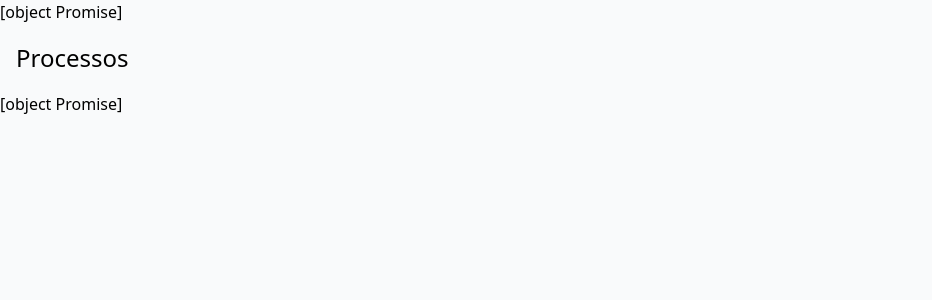
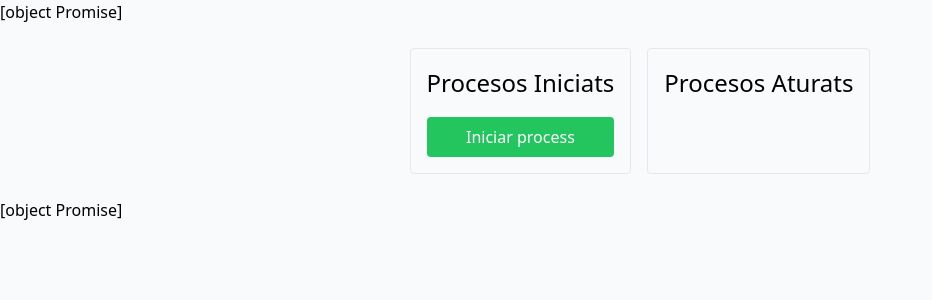
Before and after one commit to inspedralbes/Transversal_TR3_2023_2024_Front_Back-damtr3g3, a Nuxt app in the folder M07/: page /processos in a window 1280 px wide. Shown: the top 300 px of the page, without its empty margins (0-932 px from the left). Built offline with nearby package versions, Linux system fonts and the light colour scheme.

Commit message:
Footer i buttons

```diff
--- a/M07/components/Footer.vue
+++ b/M07/components/Footer.vue
@@ -1,5 +1,8 @@
 <template>
-    <footer class="bg-white text-black text-center p-4">
+    <div>
+      <!-- Tu contenido principal aquí -->
+      <footer class="bg-white text-black text-center p-4 fixed bottom-0 left-0 w-full">
         <p>&copy; 2024 - Nuxt</p>
-    </footer>
-</template>
+      </footer>
+    </div>
+  </template>
--- a/M07/components/NavBar.vue
+++ b/M07/components/NavBar.vue
@@ -1,5 +1,5 @@
 <template>
-    <header class="shadow-sm bg-white">
+  <header :class="{'bg-white': $colorMode.value === 'light', 'bg-gray-900': $colorMode.value === 'dark'}" class="shadow-sm">
     <nav class="container mx-auto p-4 flex justify-between">
       <NuxtLink to="/" class="font-bold">Inici</NuxtLink>
       <ul class="flex gap-4">
@@ -12,12 +12,11 @@
   </header>
 </template>
 
-
 <style scoped>
 .router-link-exact-active {
   color: #12b488;
 }
-nav{
+nav {
   font-size: 20px;
 }
 </style>
--- a/M07/nuxt.config.ts
+++ b/M07/nuxt.config.ts
@@ -6,5 +6,9 @@ export default defineNuxtConfig({
   //vite: { ssr: { noExternal: ["vuetify"]} },
   devtools: { enabled: true },
 
-  modules: ["@nuxtjs/google-fonts", "@nuxtjs/tailwindcss"],
+  modules: [
+    "@nuxtjs/google-fonts",
+    "@nuxtjs/tailwindcss",
+    "@nuxtjs/color-mode",
+  ],
 });
--- a/M07/package.json
+++ b/M07/package.json
@@ -15,6 +15,7 @@
     "vue-router": "^4.3.0"
   },
   "devDependencies": {
+    "@nuxtjs/color-mode": "^3.3.2",
     "@nuxtjs/google-fonts": "^3.1.3",
     "@nuxtjs/tailwindcss": "^6.11.4"
   }
--- a/M07/pages/processos.vue
+++ b/M07/pages/processos.vue
@@ -1,13 +1,46 @@
 <template>
-    <div>
-      <h2>Processos</h2>
-    </div>
-  </template>
+  <div class="flex justify-center">
+    <section class="border rounded p-4 m-2">
+      <h2 class="text-center">Procesos Iniciats</h2>
+      <button
+        v-if="!processRunning"
+        @click="toggleProcess"
+        class="px-4 py-2 mt-4 rounded text-white bg-green-500 w-full"
+      >
+        Iniciar process
+      </button>
+    </section>
+
+    <section class="border rounded p-4 m-2">
+      <h2 class="text-center">Procesos Aturats</h2>
+      <button
+        v-if="processRunning"
+        @click="toggleProcess"
+        class="px-4 py-2 mt-4 rounded text-white bg-red-500 w-full"
+      >
+        Aturar process
+      </button>
+    </section>
+  </div>
+</template>
+
+<script>
+export default {
+  data() {
+    return {
+      processRunning: false
+    };
+  },
+  methods: {
+    toggleProcess() {
+      this.processRunning = !this.processRunning;
+    }
+  }
+};
+</script>
 
 <style scoped>
-
 h2 {
-    font-size: 24px;
+  font-size: 24px;
 }
-
 </style>
```
Also changed, not shown: 1 other file (tests, documents, lock files or other folders). Lines whose indentation alone changed are shown as unchanged.
